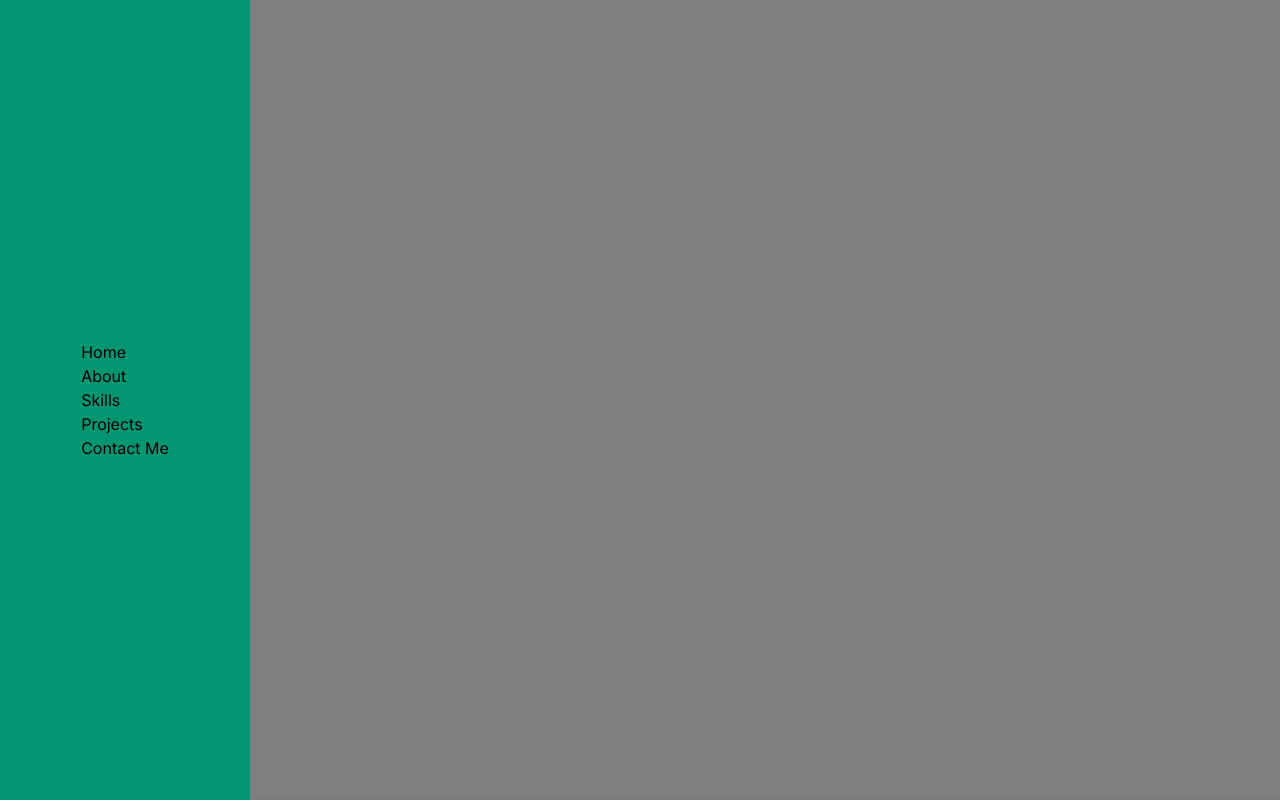
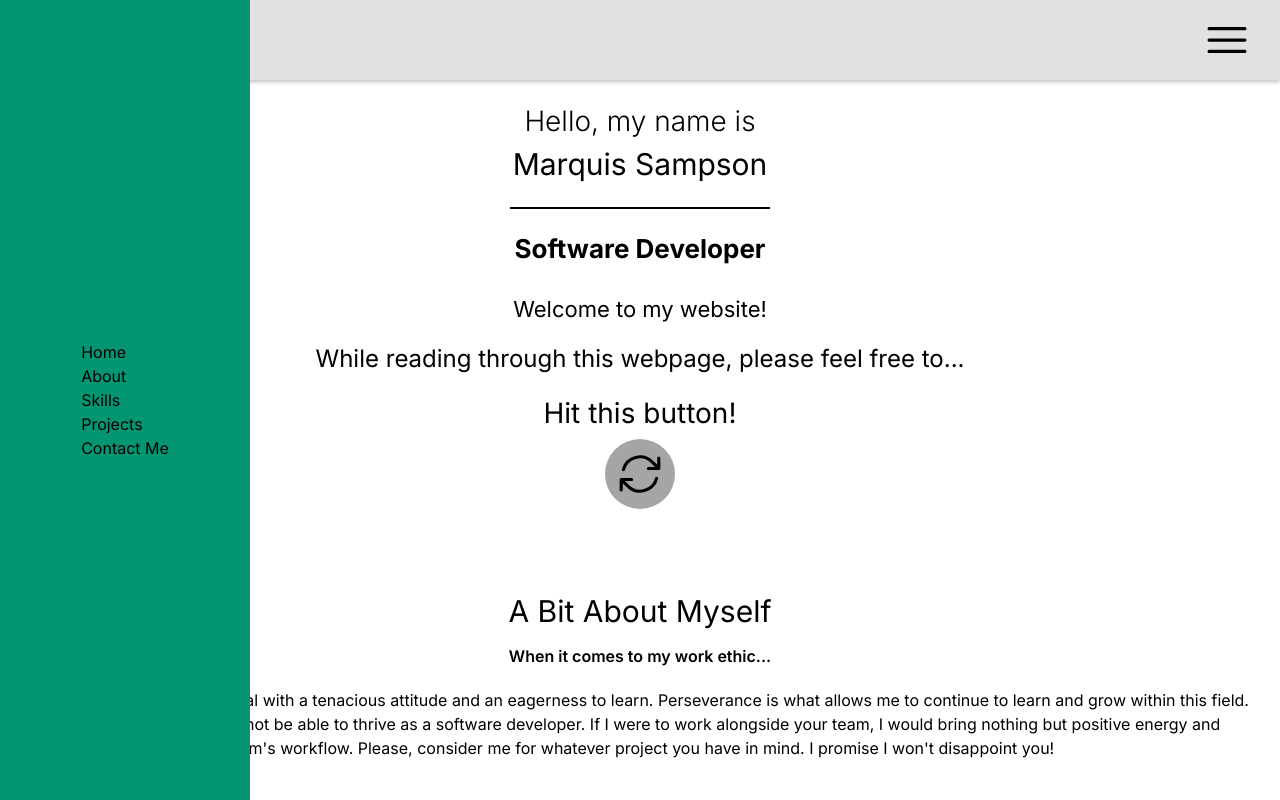
Before and after one commit to Marquis4484/msampson-resume, a Next.js app: page / in a window 1280 px wide. Shown: the top 800 px of the page. Built offline with nearby package versions, Linux system fonts and the light colour scheme.

Commit message:
Sidebar adjustment

```diff
--- a/src/app/page.tsx
+++ b/src/app/page.tsx
@@ -19,8 +19,7 @@ export default function HomePage() {
          <Sidebar isOpen={isOpen} setIsOpen={setIsOpen} />
          <Nav isOpen={isOpen} setIsOpen={setIsOpen} />
 
-         <div className="pt-[80px] px-[10px]">
-            {/* padding adding to offset fixed nav bar */}
+         <div className="pt-[80px] px-[10px] z-[0]">
             <Home />
             <About />
             <Skills />
--- a/src/components/Sidebar.tsx
+++ b/src/components/Sidebar.tsx
@@ -8,7 +8,7 @@ interface ChildProps {
 export default function Sidebar({ isOpen, setIsOpen }: ChildProps) {
    return (
       <div>
-         <div className="w-[250px] h-screen bg-[#049572] fixed flex items-center justify-center z-[1]">
+         <div className="w-[250px] h-screen bg-[#049572] fixed flex items-center justify-center z-[2]">
             <ul>
                <li onClick={() => setIsOpen(false)}>
                   <a href="#Intro">Home</a>
@@ -27,7 +27,7 @@ export default function Sidebar({ isOpen, setIsOpen }: ChildProps) {
                </li>
             </ul>
          </div>
-         <div className="bg-[#000000] opacity-[0.5] h-screen z-0">Content</div>
+         <div className="bg-[#000000] opacity-[0.5] h-[100%] z-[1]"></div>
       </div>
    );
 }
```
